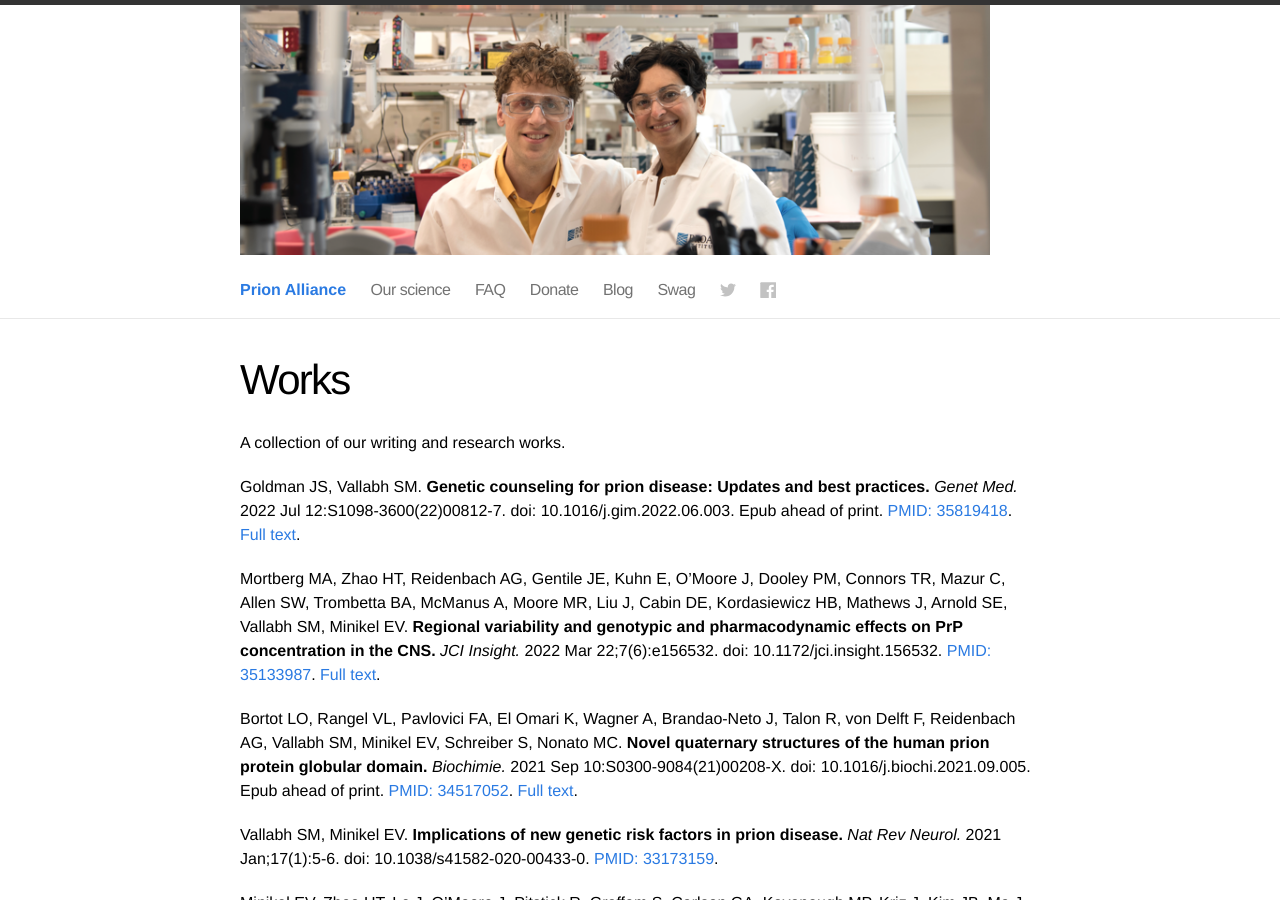
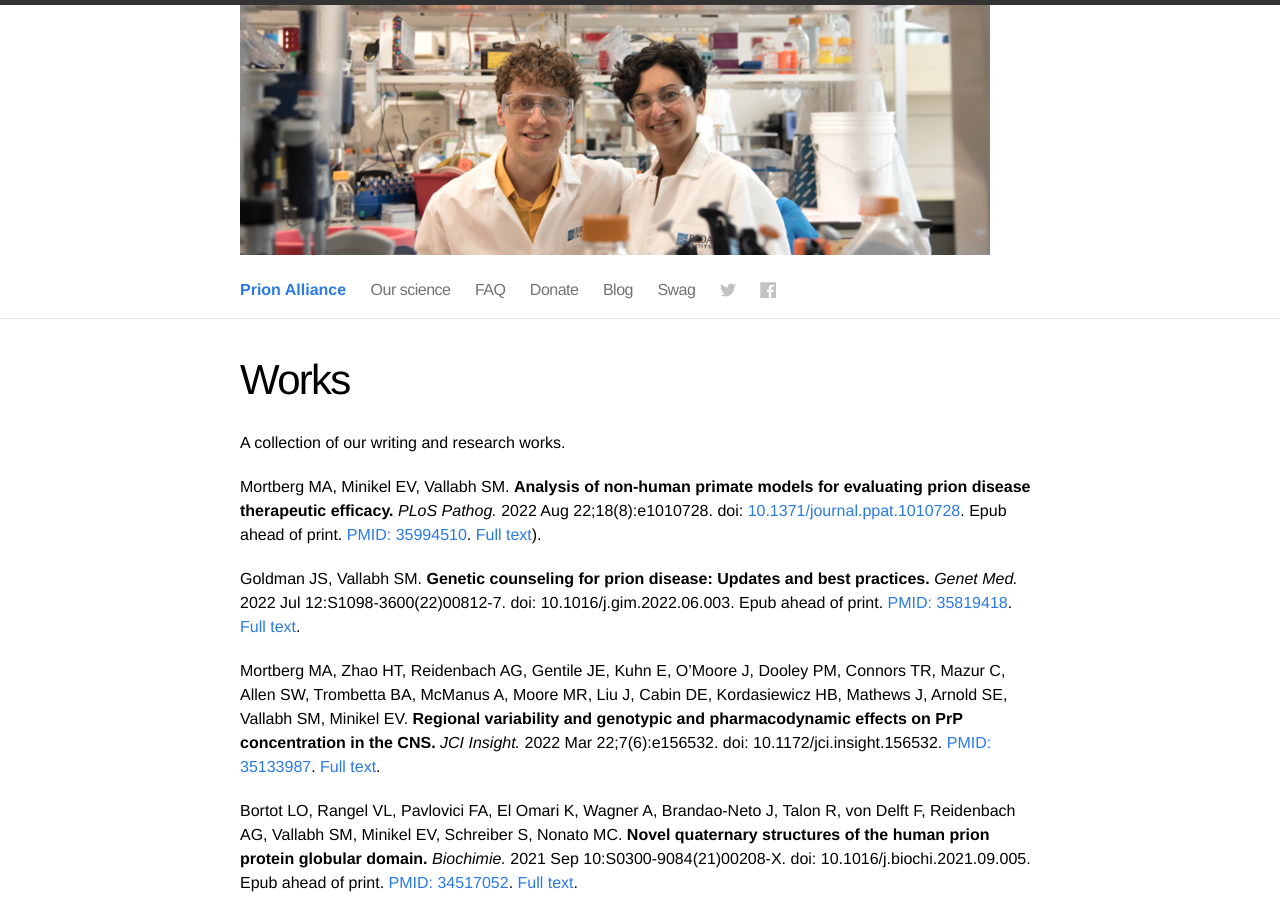
Before and after one commit to ericminikel/prionalliance, a Jekyll site: the page built from works.md, in a window 1280 px wide and 900 px high. Built offline with Jekyll 4.4.1, drawn with Linux system fonts in a browser that asks for light colours.

Commit message:
new paper

```diff
--- a/works.md
+++ b/works.md
@@ -6,7 +6,9 @@ permalink: /works/
 
 A collection of our writing and research works.
 
-Goldman JS, Vallabh SM. **Genetic counseling for prion disease: Updates and best practices.** _Genet Med._ 2022 Jul 12:S1098-3600(22)00812-7. doi: 10.1016/j.gim.2022.06.003. Epub ahead of print. [PMID: 35819418](https://pubmed.ncbi.nlm.nih.gov/35819418/). [Full text](/publications/goldman-vallabh-2022-genetic-counseling-for-prion-disease.pdf).
+Mortberg MA, Minikel EV, Vallabh SM. **Analysis of non-human primate models for evaluating prion disease therapeutic efficacy.** _PLoS Pathog._ 2022 Aug 22;18(8):e1010728. doi: [10.1371/journal.ppat.1010728](https://doi.org/10.1371/journal.ppat.1010728). Epub ahead of print. [PMID: 35994510](https://pubmed.ncbi.nlm.nih.gov/35994510/). [Full text](/works/mortberg-2022-analysis-of-nhp-models.pdf)).
+
+Goldman JS, Vallabh SM. **Genetic counseling for prion disease: Updates and best practices.** _Genet Med._ 2022 Jul 12:S1098-3600(22)00812-7. doi: 10.1016/j.gim.2022.06.003. Epub ahead of print. [PMID: 35819418](https://pubmed.ncbi.nlm.nih.gov/35819418/). [Full text](/works/goldman-vallabh-2022-genetic-counseling-for-prion-disease.pdf).
 
 Mortberg MA, Zhao HT, Reidenbach AG, Gentile JE, Kuhn E, O'Moore J, Dooley PM, Connors TR, Mazur C, Allen SW, Trombetta BA, McManus A, Moore MR, Liu J, Cabin DE, Kordasiewicz HB, Mathews J, Arnold SE, Vallabh SM, Minikel EV. **Regional variability and genotypic and pharmacodynamic effects on PrP concentration in the CNS.** _JCI Insight._ 2022 Mar 22;7(6):e156532. doi: 10.1172/jci.insight.156532. [PMID: 35133987](https://pubmed.ncbi.nlm.nih.gov/35133987/). [Full text](/works/mortberg-2022-regional-variability-including-supplement.pdf).
 
```
Also changed, not shown: 1 other file.
